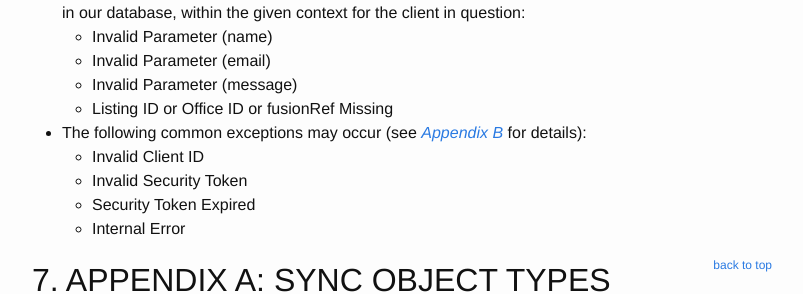
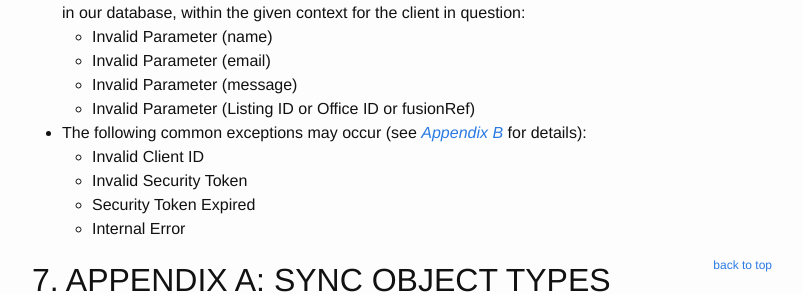
Before and after one commit to EdgeCaseZA/FeedStoreAPI, a Jekyll site: the page built from documentation.md, in a window 1280 px wide and 900 px high, scrolled down 20776 px. Shown: the part 160-454 px from the top of the window, without its empty margins (238-1041 px from the left). Built offline with Jekyll 4.4.1, drawn with Linux system fonts in a browser that asks for light colours.

Commit message:
Resolving ambiguity on Invalid parameter exception

```diff
--- a/documentation.md
+++ b/documentation.md
@@ -1072,7 +1072,7 @@ If the enquiry send was successful, an `EnquirySent` element will be returned.
   - Invalid Parameter (name)
   - Invalid Parameter (email)
   - Invalid Parameter (message)
-  - Listing ID or Office ID or fusionRef Missing
+  - Invalid Parameter (Listing ID or Office ID or fusionRef)
 - The following common exceptions may occur (see [_Appendix B_][Appendix B] for details):
   - Invalid Client ID
   - Invalid Security Token
```
